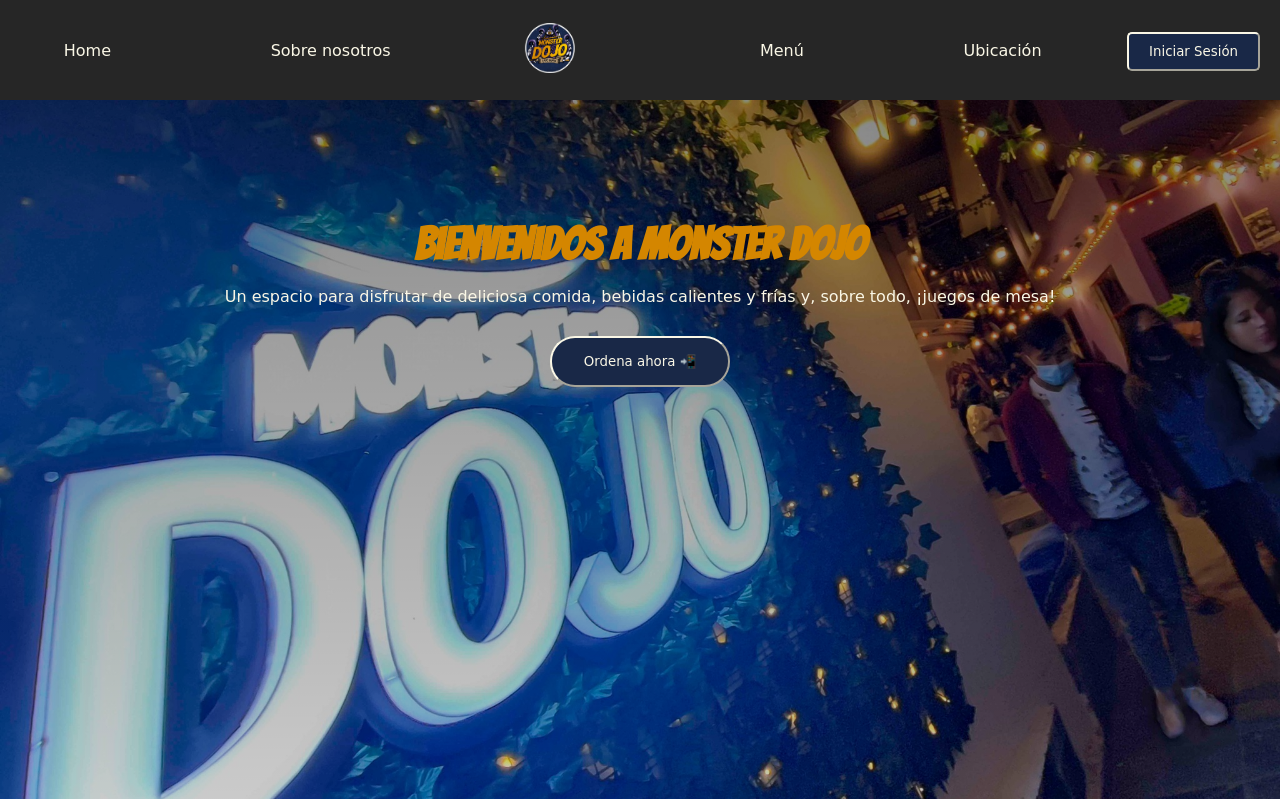
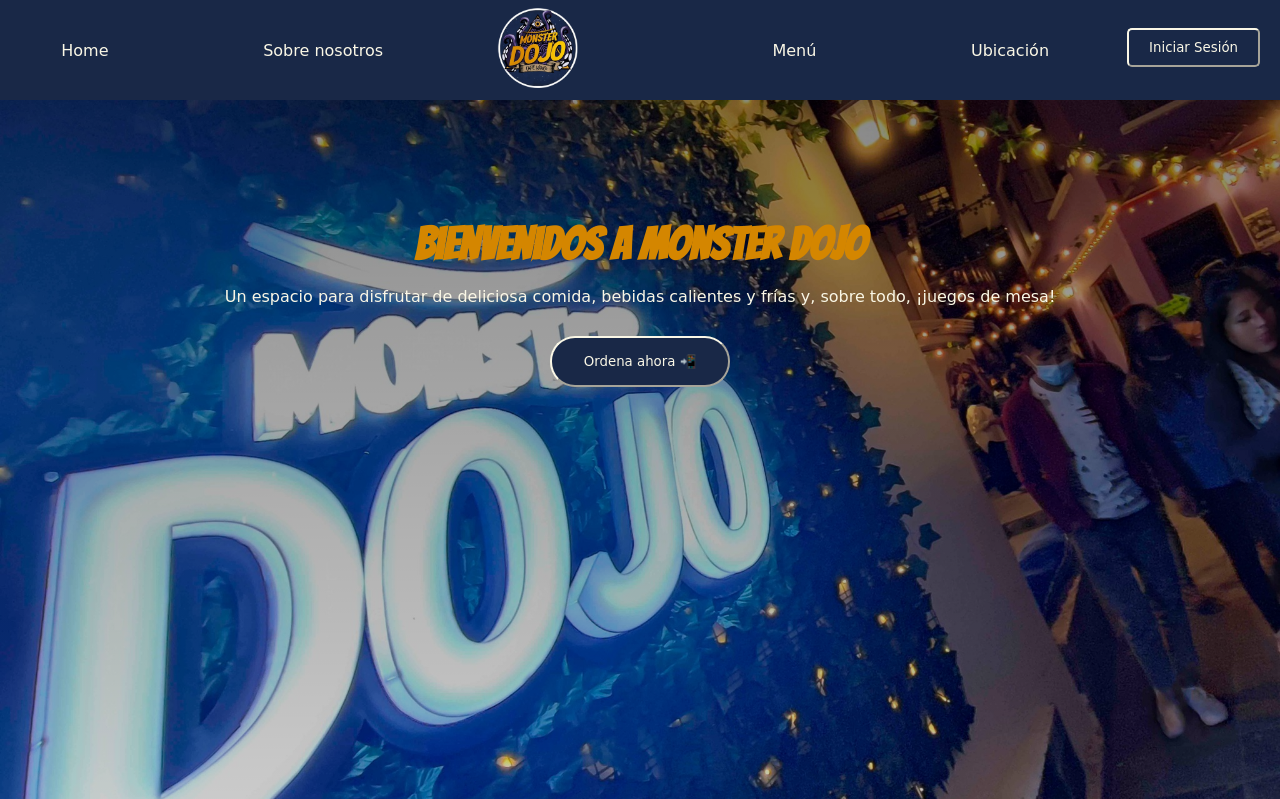
Before and after one commit to ITLAZ/MonDojo, a Python web app: template templates/inicio.html in a window 1280 px wide. Shown: the top 799 px of the page. Run offline with Jinja, Linux system fonts and the light colour scheme; the template is opened without the code that fills it, so the values that code supplies are empty.

Commit message:
correcciones navbar index

```diff
--- a/static/css/inicio.css
+++ b/static/css/inicio.css
@@ -5,12 +5,21 @@
   font-family: 'Baloo Bhai 2', cursive;
 }
 
+:root {
+  --primary-color: #192847;
+  --secondary-color: #B7D8E6;
+  --alt-primary-color: #D48600;
+  --alt-secondary-color: #F9BF03;
+  --dark-color: #0D0D0D;
+  --light-color: #FAF7E6;
+}
+
 .navbar {
   display: flex;
   justify-content: space-between;
   /* Centra todos los elementos del navbar horizontalmente */
   align-items: center;
-  background-color: #262626;
+  background-color: var(--primary-color);
   padding: 50px;
   position: fixed;
   top: 0;
@@ -40,7 +49,7 @@
   /* Mueve el logo al centro */
   transform: translateX(-50%);
   /* Centra precisamente el logo */
-  height: 50px;
+  height: 80px;
   /* Ajusta el tamaño del logo si es necesario */
 }
 
@@ -48,7 +57,7 @@
   position: absolute;
   right: 20px;
   /* Posiciona el botón de inicio de sesión en el extremo derecho */
-  top: 9px;
+  top: 20px;
   /* Ajusta la posición vertical si es necesario */
   padding: 10px 20px;
   background-color: #192847;
@@ -107,14 +116,13 @@
 nav a {
   color: #faf7e6;
   text-decoration: none;
-
+  transition: all 0.3s ease-in-out;
 }
 
 a:hover {
-  background-color: #d48600;
+  color: #d48600;
   border-radius: 20px;
   border-color: #faf7e6;
-  padding: 10px;
 }
 
 .btn {
--- a/templates/inicio.html
+++ b/templates/inicio.html
@@ -22,7 +22,7 @@
         <ul class="nav-links">
             <li><a href="#home">Home</a></li>
             <li><a href="#about">Sobre nosotros</a></li>
-            <li class="logo"><img src="/static/images/logo_md.png" alt="" style="height: 50px;"></li>
+            <div class="logo"><img src="/static/images/logo.png" alt=""></div>
             <li><a href="#menu">Menú</a></li>
             <li><a href="#order">Ubicación</a></li>
             <li><a href="login.html"><button class="btn-login">Iniciar Sesión</button></a></li>
```
Also changed, not shown: static/css/adminpanel.css (+7 -6 lines).
